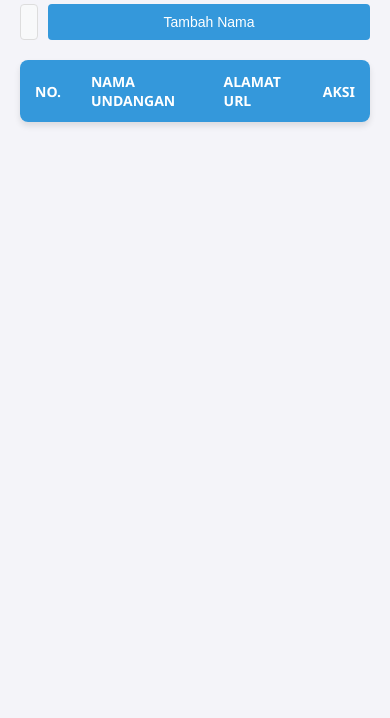
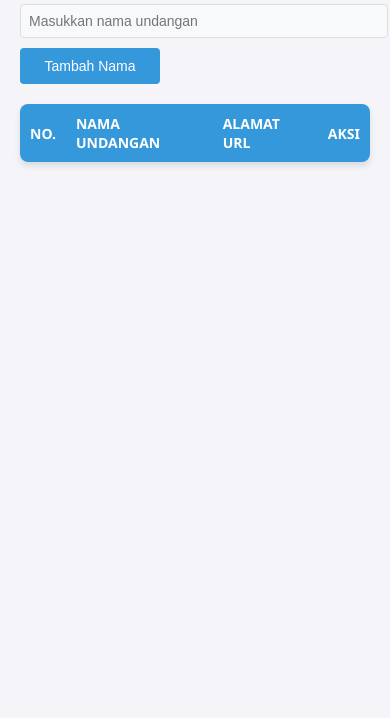
Before and after one commit to panellangowanproject/panellangowanproject.github.io, a plain HTML site: page index.html in a window 390 px wide. Shown: the part 126-844 px from the top of the page. Drawn offline with Linux system fonts and the light colour scheme; no server answers.

Commit message:
Update index.html

```diff
--- a/index.html
+++ b/index.html
@@ -105,7 +105,7 @@
         }
 
         input[type="text"] {
-            width: 95%;
+            width: 100%;
             padding: 8px;
             border: 1px solid #ddd;
             border-radius: 4px;
@@ -156,6 +156,25 @@
             box-shadow: 0 2px 4px rgba(0, 0, 0, 0.1);
             display: none;
             z-index: 1000;
+        }
+
+        /* Responsive Design */
+        @media (max-width: 768px) {
+            .form-container {
+                flex-direction: column;
+            }
+
+            .form-container button {
+                width: 40%;
+            }
+
+            table {
+                font-size: 14px;
+            }
+
+            th, td {
+                padding: 10px;
+            }
         }
     </style>
 </head>
```
